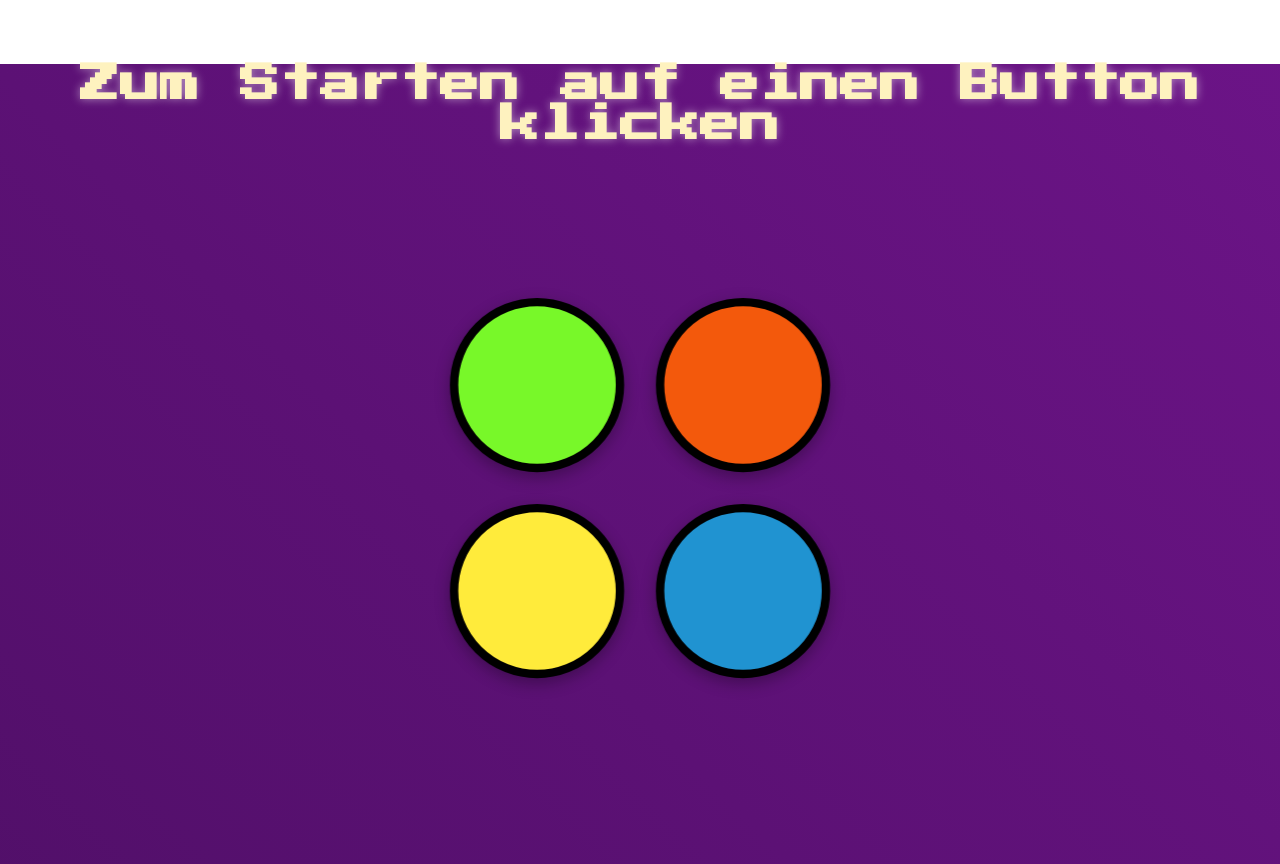
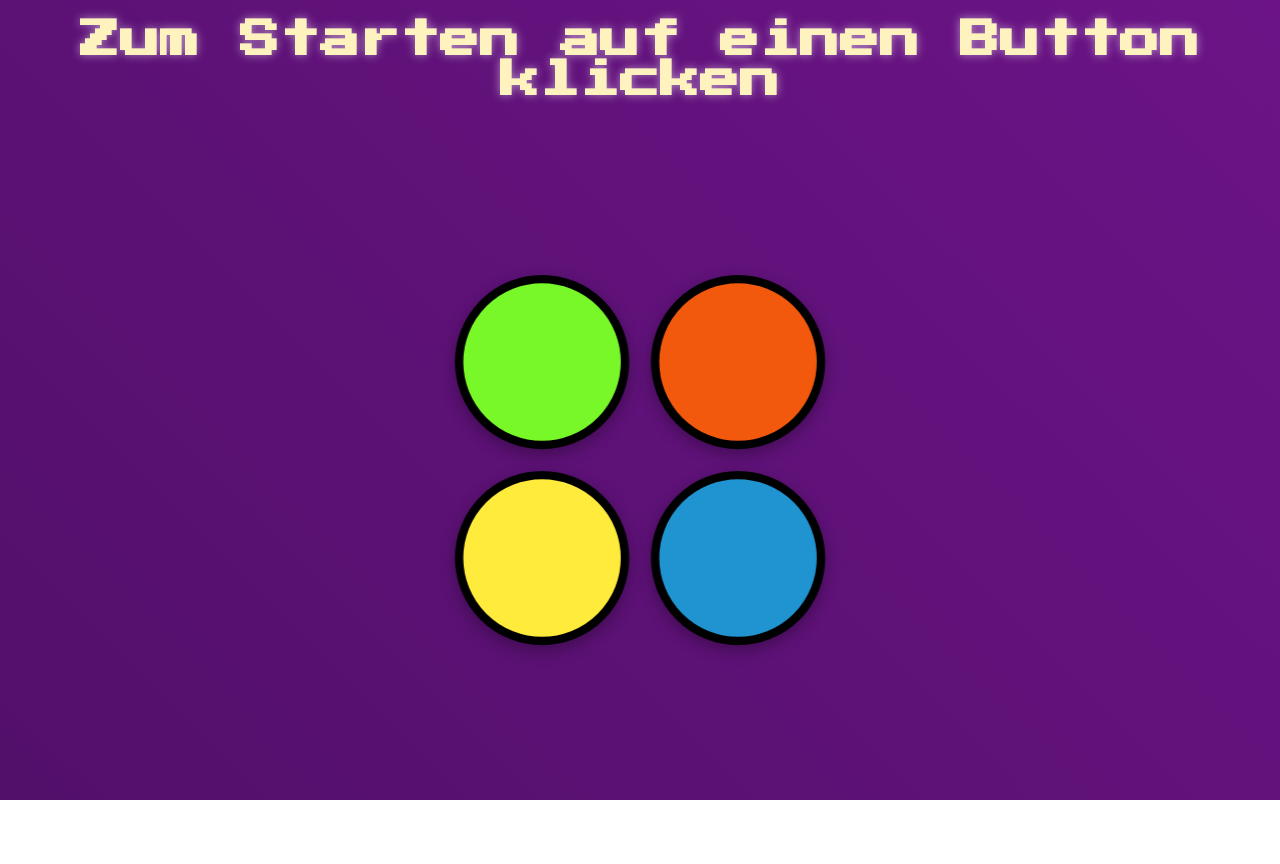
Before and after one commit to m-ataei/simonGame, a plain HTML site: page index.html in a window 1280 px wide. After the commit the page ends 800 px from the top, so only its background shows below. Drawn offline with nearby package versions, Linux system fonts and the light colour scheme.

Commit message:
Add files via upload

```diff
--- a/styles.css
+++ b/styles.css
@@ -1,4 +1,4 @@
-/* Hauptbody-Stil */
+/* Hauptbody-Stil - Flex-Layout für feste Positionierung */
 body {
   text-align: center;
   margin: 0;
@@ -7,9 +7,11 @@ body {
   font-family: 'Press Start 2P', cursive;
   position: relative;
   height: 100vh;
+  display: flex;
+  flex-direction: column; /* Vertikale Anordnung */
 }
 
-/* Animierter Hintergrund */
+/* Animierter Hintergrund - unverändert */
 .animated-bg {
   position: absolute;
   top: 0;
@@ -18,103 +20,84 @@ body {
   height: 100%;
   background: linear-gradient(45deg, #18072b, #3a0c4f, #5c1175, #7d179b);
   background-size: 400% 400%;
-  animation: gradientBG 15s ease infinite; /* Endlose Animation */
+  animation: gradientBG 15s ease infinite;
   z-index: -1;
 }
 
-/* Keyframes für Hintergrundanimation */
+/* Keyframes für Hintergrundanimation - unverändert */
 @keyframes gradientBG {
-  0% {
-    background-position: 0% 50%;
-  }
-  50% {
-    background-position: 100% 50%;
-  }
-  100% {
-    background-position: 0% 50%;
-  }
+  0% { background-position: 0% 50%; }
+  50% { background-position: 100% 50%; }
+  100% { background-position: 0% 50%; }
 }
 
-/* Titel-Stil */
+/* Titel-Stil mit fester Höhe */
 #level-title {
   font-size: 2.5rem;
-  margin: 5% auto;
+  margin: 20px auto; /* Reduzierter Abstand */
   color: #FEF2BF;
   text-shadow: 0 0 10px rgba(255,255,255,0.5);
+  min-height: 80px; /* Feste Höhe für Titelbereich */
+  display: flex;
+  align-items: center;
+  justify-content: center;
+  padding: 0 20px; /* Padding für kleinen Bildschirme */
 }
 
-/* Container für die Buttons */
+/* Container für Buttons mit fester Position */
 .container {
   display: flex;
   flex-direction: column;
   align-items: center;
   justify-content: center;
-  height: 70vh;
+  flex-grow: 1; /* Nimmt verfügbaren Platz ein */
+  min-height: 0; /* Wichtig für korrekte Skalierung */
 }
 
-/* Reihe für Button-Anordnung */
+/* Reihe für Button-Anordnung - unverändert */
 .row {
   display: flex;
   justify-content: center;
+  flex-shrink: 0; /* Verhindert Schrumpfen */
 }
 
-/* Basis-Button-Stil */
+/* Basis-Button-Stil mit fester Größe */
 .btn {
-  margin: 20px;
+  margin: 15px; /* Etwas reduzierter Abstand */
   display: inline-block;
   height: 150px;
   width: 150px;
   border: 8px solid #000;
-  border-radius: 50%; /* Macht die Buttons rund */
+  border-radius: 50%;
   cursor: pointer;
   transition: all 0.3s ease;
   box-shadow: 0 5px 15px rgba(0,0,0,0.3);
+  flex-shrink: 0; /* Verhindert Größenänderung */
 }
 
-/* Hover-Effekt für Buttons */
-.btn:hover {
-  transform: scale(1.05);
-  box-shadow: 0 8px 20px rgba(0,0,0,0.4);
-}
+/* Restliche unveränderte Styles... */
+.green { background-color: #78f829; }
+.red { background-color: #f3590c; }
+.blue { background-color: #2093d1; }
+.yellow { background-color: #ffeb3b; }
 
-/* Farben für die einzelnen Buttons */
-.green {
-  background-color: #78f829;
-}
-
-.red {
-  background-color: #f3590c;
-}
-
-.blue {
-  background-color: #2093d1;
-}
-
-.yellow {
-  background-color: #ffeb3b;
-}
-
-/* Stil für gedrückte Buttons */
 .pressed {
   box-shadow: 0 0 30px white;
   background-color: #aaa !important;
   transform: scale(0.95);
 }
 
-/* Game Over Stil */
 .game-over {
   background-color: #44063f;
   opacity: 0.8;
 }
 
-/* Pulsierende Animation für Buttons */
 @keyframes pulse {
   0% { transform: scale(1); }
   50% { transform: scale(1.05); }
   100% { transform: scale(1); }
 }
 
-/* Animation auf Buttons anwenden */
 .btn {
   animation: pulse 2s infinite;
 }
```
